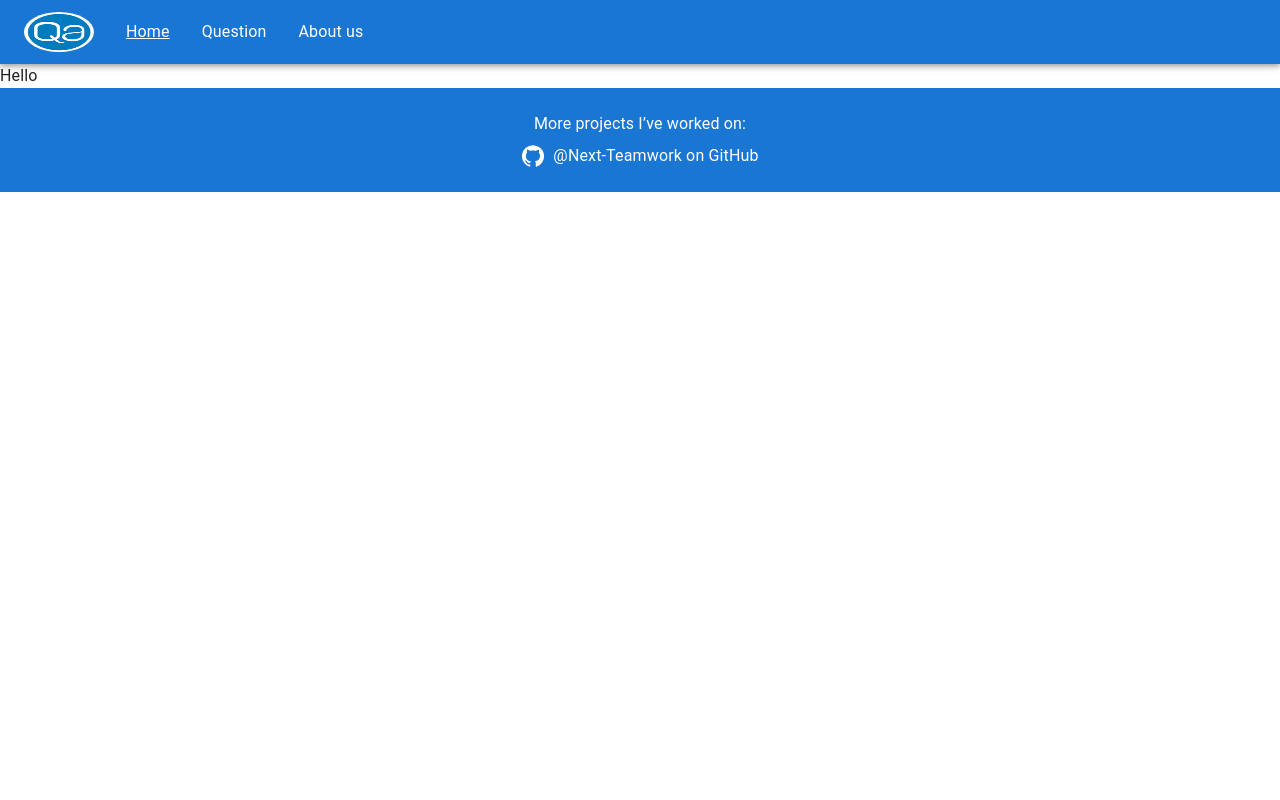
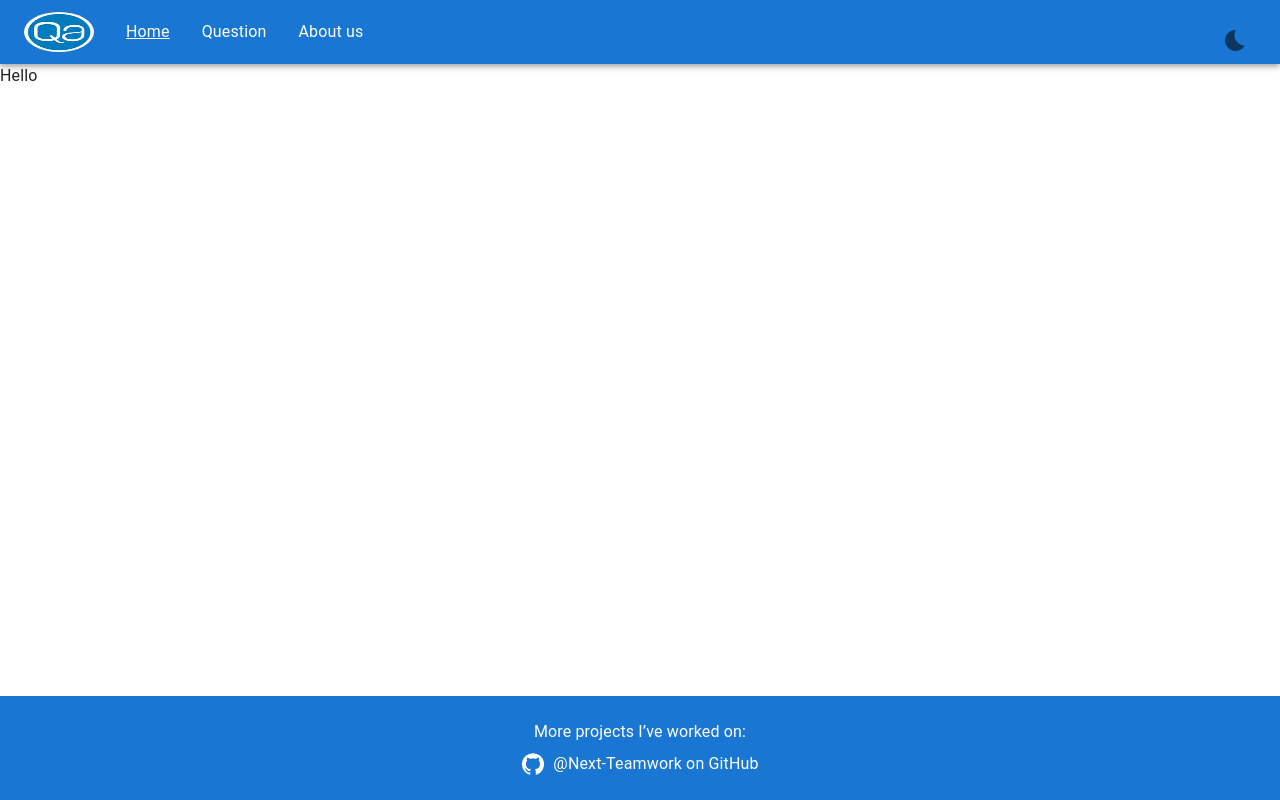
Before and after one commit to Atena-Kalhor/next-teamwork, a Next.js app: page / in a window 1280 px wide. Built offline with nearby package versions, Linux system fonts and the light colour scheme.

Commit message:
add dark mood component and change navbar , layout

```diff
--- a/src/app/layout.jsx
+++ b/src/app/layout.jsx
@@ -1,18 +1,40 @@
+"use client";
+import React, { useState } from "react";
+import { ThemeProvider, createTheme } from "@mui/material/styles";
+import CssBaseline from "@mui/material/CssBaseline";
 import Navbar from "@/components/Navbar";
 import Footer from "@/components/Footer";
-import "./globals.css";
-import { CssBaseline} from "@mui/material";
-
 
 export default function RootLayout({ children }) {
+  const [mode, setMode] = useState("light");
+
+  const theme = createTheme({
+    palette: {
+      mode,
+    },
+  });
+
+  const toggleTheme = () => {
+    setMode((prevMode) => (prevMode === "light" ? "dark" : "light"));
+  };
+
   return (
-    <html lang="en">
-      <body>
-        <CssBaseline />
-        <Navbar/>
-      {children}
-      <Footer />
-      </body>
-    </html>
+    <ThemeProvider theme={theme}>
+      <CssBaseline />
+      <html lang="en">
+        <body
+          style={{
+            display: "flex",
+            flexDirection: "column",
+            minHeight: "100vh",
+            margin: 0,
+          }}
+        >
+          <Navbar toggleTheme={toggleTheme} />
+          <main style={{ flex: 1 }}>{children}</main>
+          <Footer />
+        </body>
+      </html>
+    </ThemeProvider>
   );
 }
--- /dev/null
+++ b/src/components/DarkMode.jsx
@@ -0,0 +1,26 @@
+"use client";
+import React, { useState } from "react";
+import WbSunnyIcon from "@mui/icons-material/WbSunny";
+import BedtimeIcon from "@mui/icons-material/Bedtime";
+import IconButton from "@mui/material/IconButton";
+
+const DarkMode = ({ toggleTheme }) => {
+  const [darkMode, setDarkMode] = useState(false);
+
+  const handleToggle = () => {
+    setDarkMode((prev) => !prev);
+    toggleTheme();
+  };
+
+  return (
+    <IconButton onClick={handleToggle} sx={{ mt: 2 }}>
+      {darkMode ? (
+        <WbSunnyIcon sx={{ fontSize: 25, color: "white" }} />
+      ) : (
+        <BedtimeIcon sx={{ fontSize: 25, color: " grey[800]" }} />
+      )}
+    </IconButton>
+  );
+};
+
+export default DarkMode;
--- a/src/components/Navbar.jsx
+++ b/src/components/Navbar.jsx
@@ -14,6 +14,7 @@ import Toolbar from "@mui/material/Toolbar";
 import Image from "next/image";
 import Link from "next/link";
 import { usePathname } from "next/navigation";
+import DarkMode from "@/components/DarkMode";
 
 const drawerWidth = 240;
 const links = [
@@ -22,9 +23,8 @@ const links = [
   { href: "/aboutus", title: "About us" },
 ];
 
-function Navbar() {
+function Navbar({ toggleTheme }) {
   const path = usePathname();
-
   const [mobileOpen, setMobileOpen] = React.useState(false);
 
   const handleDrawerToggle = () => {
@@ -34,7 +34,7 @@ function Navbar() {
   const drawer = (
     <Box onClick={handleDrawerToggle} sx={{ textAlign: "center" }}>
       <Box sx={{ my: 2 }}>
-        <Image src={"/logo.png"} width={70} height={40} alt="logo"  />
+        <Image src={"/logo.png"} width={70} height={40} alt="logo" />
       </Box>
       <Divider />
       <List>
@@ -52,13 +52,22 @@ function Navbar() {
           </Link>
         ))}
       </List>
+
+      <Box sx={{ mt: 2 }}>
+        <DarkMode toggleTheme={toggleTheme} />
+      </Box>
     </Box>
   );
 
   return (
-
     <Box sx={{ display: "flex" }}>
-      <AppBar component="header" color="primary" position="relative">
+      <AppBar
+        component="header"
+        sx={{
+          backgroundColor: "#1976d2",
+        }}
+        position="relative"
+      >
         <Toolbar>
           <IconButton
             color="inherit"
@@ -69,6 +78,7 @@ function Navbar() {
           >
             <MenuIcon />
           </IconButton>
+
           <Box
             sx={{
               flexGrow: 1,
@@ -76,7 +86,13 @@ function Navbar() {
               alignItems: "center",
             }}
           >
-            <Image src={"/logo.png"} width={70} height={40} alt="logo"  style={{ borderRadius: "100%" }}/>
+            <Image
+              src={"/logo.png"}
+              width={70}
+              height={40}
+              alt="logo"
+              style={{ borderRadius: "100%" }}
+            />
             <List sx={{ display: "flex", ml: 2 }}>
               {links.map((item) => {
                 const activeStyle = {
@@ -105,6 +121,11 @@ function Navbar() {
               })}
             </List>
           </Box>
+
+
+          <Box sx={{ display: { xs: "none", sm: "block" } }}>
+            <DarkMode toggleTheme={toggleTheme} />
+          </Box>
         </Toolbar>
       </AppBar>
 
```
